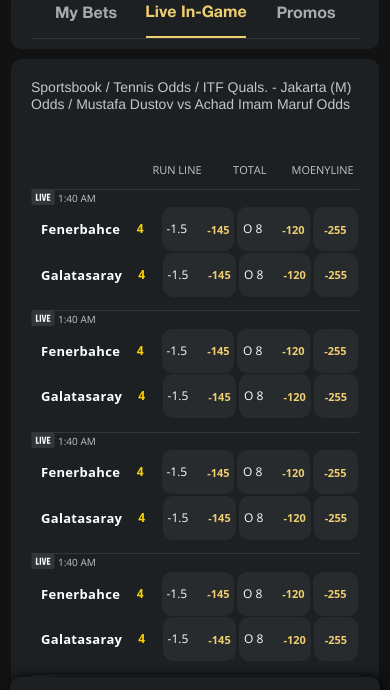
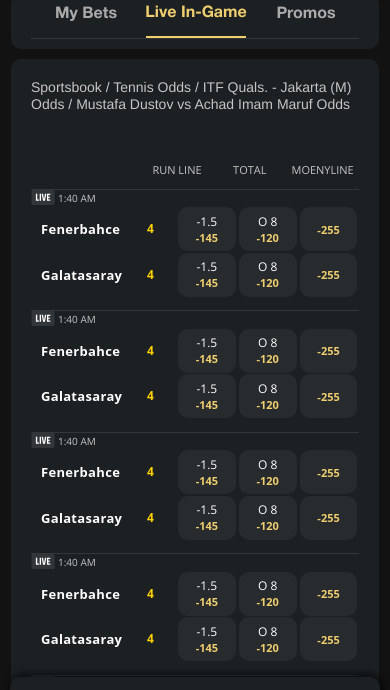
Before and after one commit to Pharaon3/Betting-Site-Design, a plain HTML site: page index.html in a window 390 px wide. Shown: the part 72-762 px from the top of the page. Drawn offline with nearby package versions, Linux system fonts and the light colour scheme; a web font is replaced by a local one.

Commit message:
two column

```diff
--- a/assets/css/styles.css
+++ b/assets/css/styles.css
@@ -770,6 +770,7 @@ input:focus {
   margin: 0px 1.5px;
   cursor: pointer;
   white-space: nowrap;
+  min-width: 50px;
 }
 .bet-table-card:hover {
   background: #EFCE6F;
@@ -1088,6 +1089,9 @@ input:focus {
     margin-bottom: 2px;
     margin-right: 5px;
   }
+  .bet-table-card {
+    flex-direction: column;
+  }
 }
 @media screen and (max-width: 1000px) {
   .head-menus-navIcon {
```
